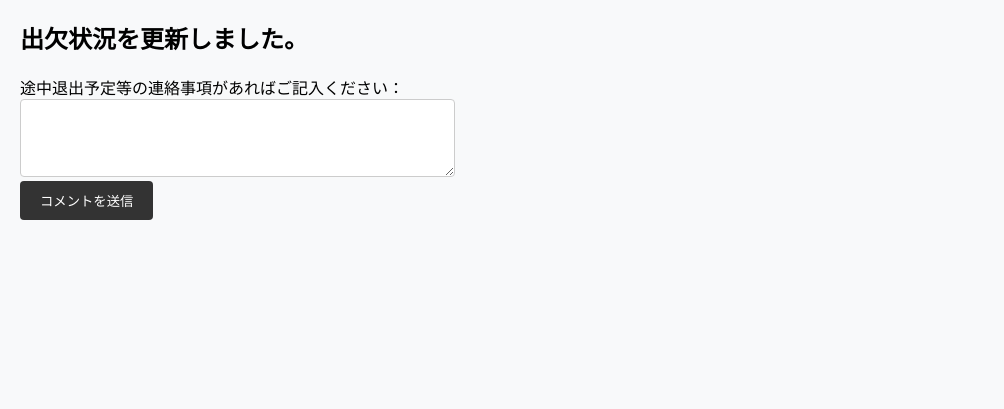
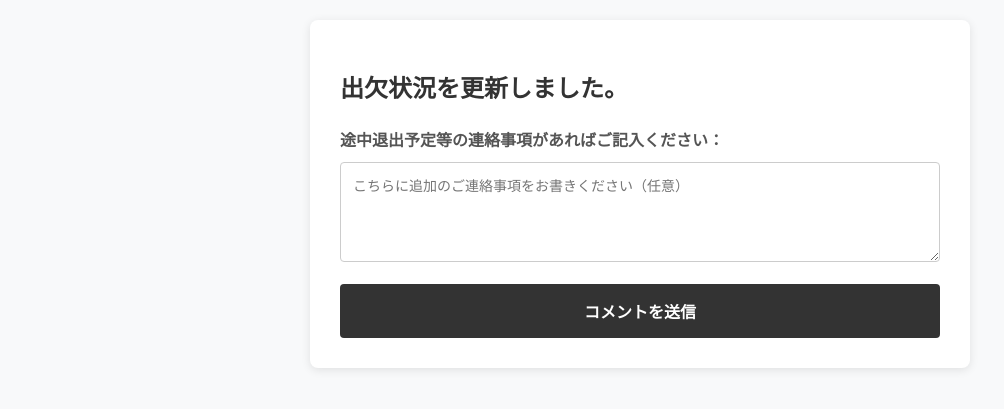
Before and after one commit to akcsri/seminar_attendance, a Flask app: page /respond in a window 1280 px wide. Shown: the top 409 px of the page, without its empty margins (0-1004 px from the left). Run offline with Flask 3, Linux system fonts and the light colour scheme; data comes from the database, SQL or seed files in the repository.

Commit message:
Complete mobile responsiveness for confirm.html and improve email template layout
Co-authored-by: akcsri <214780190+akcsri@users.noreply.github.com>

```diff
--- a/routes.py
+++ b/routes.py
@@ -445,3 +445,4 @@ def export_attendance_csv():
     except Exception as e:
         flash(f'出欠CSVエクスポート中にエラーが発生しました: {str(e)}', 'error')
         return redirect(url_for('admin_dashboard'))
+        return redirect(url_for('admin_dashboard'))
--- a/templates/confirm.html
+++ b/templates/confirm.html
@@ -1,41 +1,112 @@
 
 <!DOCTYPE html>
-<html>
+<html lang="ja">
 <head>
     <meta charset="UTF-8">
+    <meta name="viewport" content="width=device-width, initial-scale=1.0">
     <title>出欠確認</title>
     <style>
         body {
             font-family: Arial, sans-serif;
             margin: 20px;
             background-color: #f8f9fa;
+            line-height: 1.6;
+        }
+        .container {
+            max-width: 600px;
+            margin: 0 auto;
+            background-color: white;
+            padding: 30px;
+            border-radius: 8px;
+            box-shadow: 0 2px 10px rgba(0,0,0,0.1);
+        }
+        h2 {
+            color: #333;
+            margin-bottom: 20px;
+            font-size: 1.5em;
+        }
+        label {
+            display: block;
+            margin-bottom: 8px;
+            font-weight: bold;
+            color: #555;
+        }
+        textarea {
+            width: 100%;
+            border: 1px solid #ccc;
+            padding: 12px;
+            border-radius: 4px;
+            box-sizing: border-box;
+            font-family: Arial, sans-serif;
+            font-size: 14px;
+            resize: vertical;
+            min-height: 100px;
         }
         button {
             background-color: #333333;
             color: white;
             border: none;
-            padding: 10px 20px;
+            padding: 15px 30px;
             border-radius: 4px;
             cursor: pointer;
+            font-size: 16px;
+            font-weight: bold;
+            width: 100%;
+            margin-top: 15px;
+            transition: background-color 0.3s ease;
         }
         button:hover {
             background-color: #222222;
         }
+        form {
+            margin-top: 20px;
+        }
+
+        /* Mobile responsive styles */
+        @media screen and (max-width: 768px) {
+            body {
+                margin: 10px;
+            }
+            .container {
+                padding: 20px;
+                margin: 0;
+            }
+            h2 {
+                font-size: 1.3em;
+                text-align: center;
+            }
+            button {
+                padding: 18px 20px;
+                font-size: 18px;
+            }
             textarea {
-            border: 1px solid #ccc;
-            padding: 8px;
-            border-radius: 4px;
+                font-size: 16px; /* Prevents zoom on iOS */
+            }
+        }
+
+        @media screen and (max-width: 480px) {
+            .container {
+                padding: 15px;
+            }
+            h2 {
+                font-size: 1.2em;
+            }
+            label {
+                font-size: 14px;
+            }
         }
     </style>
 </head>
 <body>
+    <div class="container">
         <h2>出欠状況を更新しました。</h2>
         <form action="/submit_comment" method="POST">
             <input type="hidden" name="seminar_id" value="{{ seminar_id }}">
             <input type="hidden" name="recipient_id" value="{{ recipient_id }}">
-        <label for="comment">途中退出予定等の連絡事項があればご記入ください：</label><br>
-        <textarea name="comment" rows="4" cols="50"></textarea><br>
+            <label for="comment">途中退出予定等の連絡事項があればご記入ください：</label>
+            <textarea name="comment" id="comment" rows="4" placeholder="こちらに追加のご連絡事項をお書きください（任意）"></textarea>
             <button type="submit">コメントを送信</button>
         </form>
+    </div>
 </body>
 </html>
```
Also changed, not shown: templates/email_template.html (+24 -7 lines), 1 other file. Lines whose indentation alone changed are shown as unchanged.
